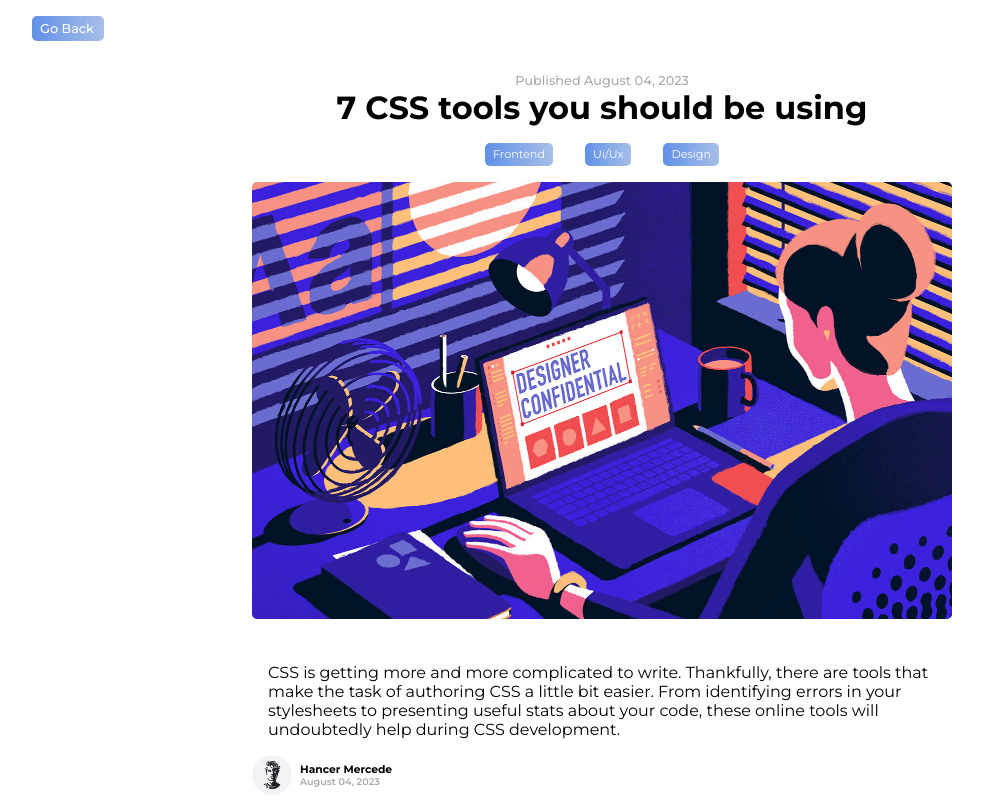
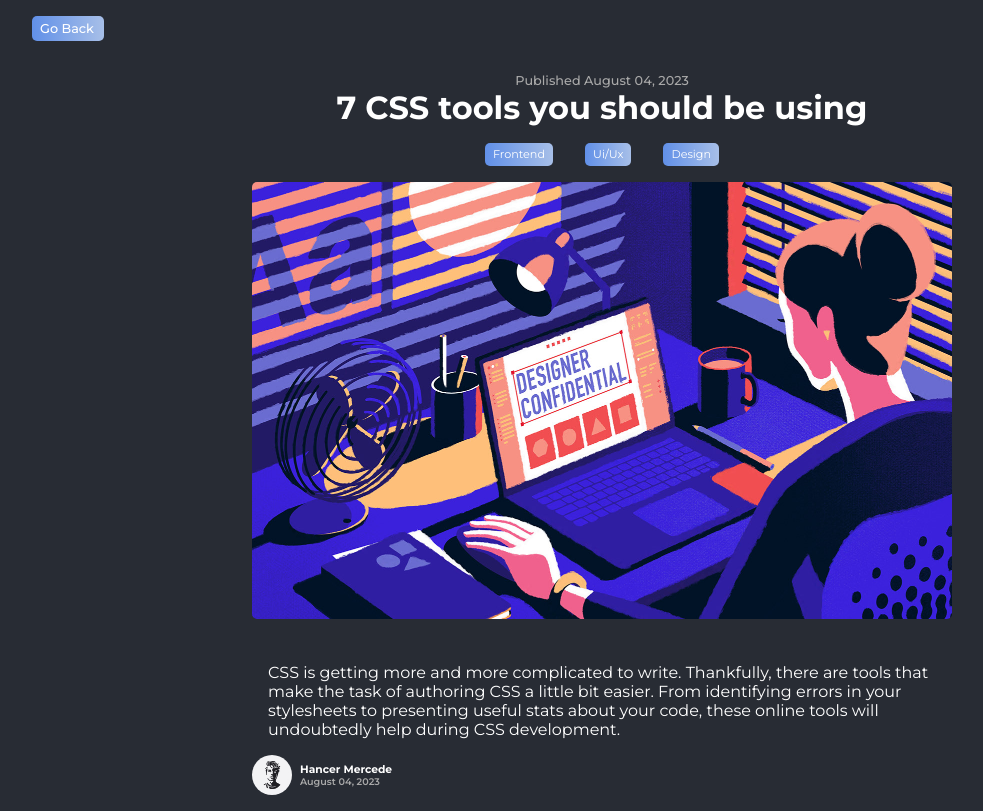
Before and after one commit to HancerMercede/Tech-Masters-Blog, a React (Vite) app: page /blog/1 in a window 1280 px wide. Shown: the whole page, without its empty margins (38-1021 px from the left). Built offline with nearby package versions, Linux system fonts and the light colour scheme.

Commit message:
Resolving the problem when you refresh the browser do not lose the dark theme if is selected or viceversa

```diff
--- a/src/App.jsx
+++ b/src/App.jsx
@@ -2,16 +2,18 @@ import { Route, Routes } from "react-router-dom";
 import "./App.css";
 import Home from "./pages/Home";
 import Blog from "./pages/Blog";
-
+import ThemeProvider from "./components/DarkMode/Theme";
 function App() {
   return (
     <>
+      <ThemeProvider>
         <div className="container">
           <Routes>
             <Route path="/" exact Component={Home} />
             <Route path="/blog/:id" Component={Blog} />
           </Routes>
         </div>
+      </ThemeProvider>
     </>
   );
 }
--- a/src/components/DarkMode/Darktheme.jsx
+++ b/src/components/DarkMode/Darktheme.jsx
@@ -2,11 +2,11 @@ import { useContext } from "react";
 import { ThemeContext } from "./Theme";
 import { MoonIcon, SunIcon } from "../DarkMode/icons";
 const Darktheme = () => {
-  const [{ theme, isDark }, toogleTheme] = useContext(ThemeContext);
-  console.log(theme);
+  const [{ isDark, SelectedTheme }, toogleTheme] = useContext(ThemeContext);
+
   return (
     <div>
-      <button onClick={toogleTheme}>
+      <button onClick={toogleTheme} defaultValue={SelectedTheme === "dark"}>
         {isDark ? <MoonIcon /> : <SunIcon />}
       </button>
     </div>
--- a/src/components/DarkMode/Theme.jsx
+++ b/src/components/DarkMode/Theme.jsx
@@ -25,7 +25,9 @@ export const ThemeProvider = ({ children }) => {
     setIsDark(!isDark);
   };
   return (
-    <ThemeContext.Provider value={[{ theme, isDark }, toogleTheme]}>
+    <ThemeContext.Provider
+      value={[{ theme, isDark, SelectedTheme }, toogleTheme]}
+    >
       {children}
     </ThemeContext.Provider>
   );
--- a/src/components/DarkMode/icons.jsx
+++ b/src/components/DarkMode/icons.jsx
@@ -27,7 +27,7 @@ export const SunIcon = () => {
       strokeWidth={1.5}
       stroke="currentColor"
       className="w-6 h-6"
-      color="#A04000"
+      color="#E67E22"
     >
       <path
         strokeLinecap="round"
--- a/src/pages/Home/index.jsx
+++ b/src/pages/Home/index.jsx
@@ -4,8 +4,7 @@ import SearchBar from "../../components/Home/SearchBar";
 import BlogList from "../../components/Home/BlogList";
 import { blogList } from "../../config/data";
 import EmptyList from "../../components/common/EmptyList";
-import { ThemeProvider } from "../../components/DarkMode/Theme";
-import Darktheme from "../../components/DarkMode/darktheme";
+
 const Home = () => {
   const [blogs, setBlogs] = useState(blogList);
   const [searchkey, setSearchKey] = useState("");
@@ -36,10 +35,8 @@ const Home = () => {
   };
 
   return (
-    <ThemeProvider>
     <div>
       <Header />
-
       <SearchBar
         value={searchkey}
         clearSearch={handleClearSearch}
@@ -48,7 +45,6 @@ const Home = () => {
       />
       {!blogs.length ? <EmptyList /> : <BlogList blogs={blogs} />}
     </div>
-    </ThemeProvider>
   );
 };
 
```
Lines whose indentation alone changed are shown as unchanged.
